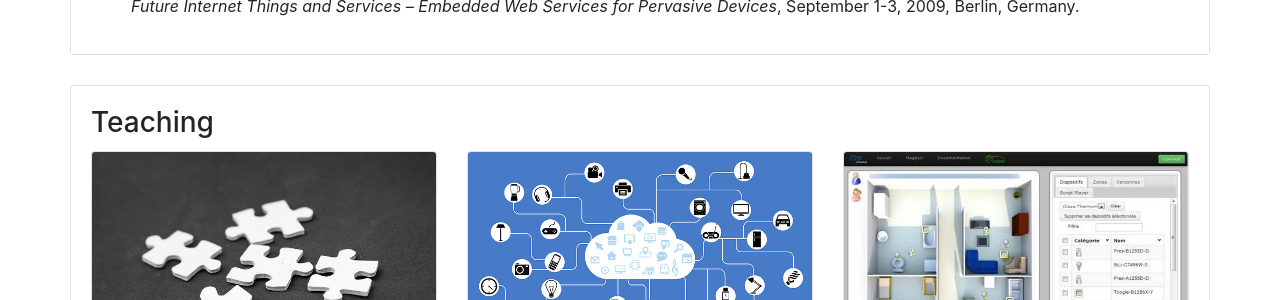
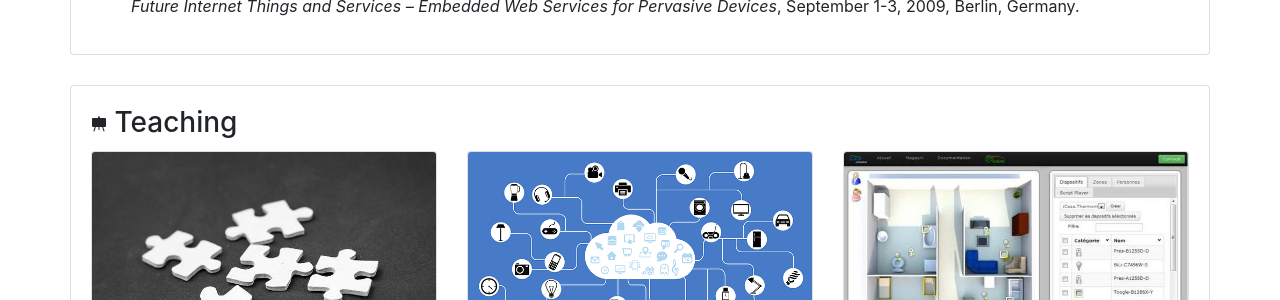
Before and after one commit to schollet/homepage, a Jekyll site: the page built from index.html, in a window 1280 px wide and 900 px high, scrolled down 3956 px. Shown: the part 150-450 px from the top of the window. Built offline with Jekyll 4.4.1, drawn with Linux system fonts in a browser that asks for light colours.

Commit message:
Update index.html

```diff
--- a/index.html
+++ b/index.html
@@ -190,7 +190,9 @@ layout: default
     <div class="card-deck" id="Teaching">
       <div class="card">
         <div class="card-body">
-          <h3 class="card-title">Teaching</h3>
+          <h3 class="card-title"><svg xmlns="http://www.w3.org/2000/svg" width="16" height="16" fill="currentColor" class="bi bi-easel-fill" viewBox="0 0 16 16">
+  <path d="M8.473.337a.5.5 0 0 0-.946 0L6.954 2H2a1 1 0 0 0-1 1v7a1 1 0 0 0 1 1h1.85l-1.323 3.837a.5.5 0 1 0 .946.326L4.908 11H7.5v2.5a.5.5 0 0 0 1 0V11h2.592l1.435 4.163a.5.5 0 0 0 .946-.326L12.15 11H14a1 1 0 0 0 1-1V3a1 1 0 0 0-1-1H9.046L8.473.337z"/>
+</svg> Teaching</h3>
 		<div class="card-deck">
 		<div class="card">
 			<img src="assets/puzzle.jpg" class="card-img-top">
```
